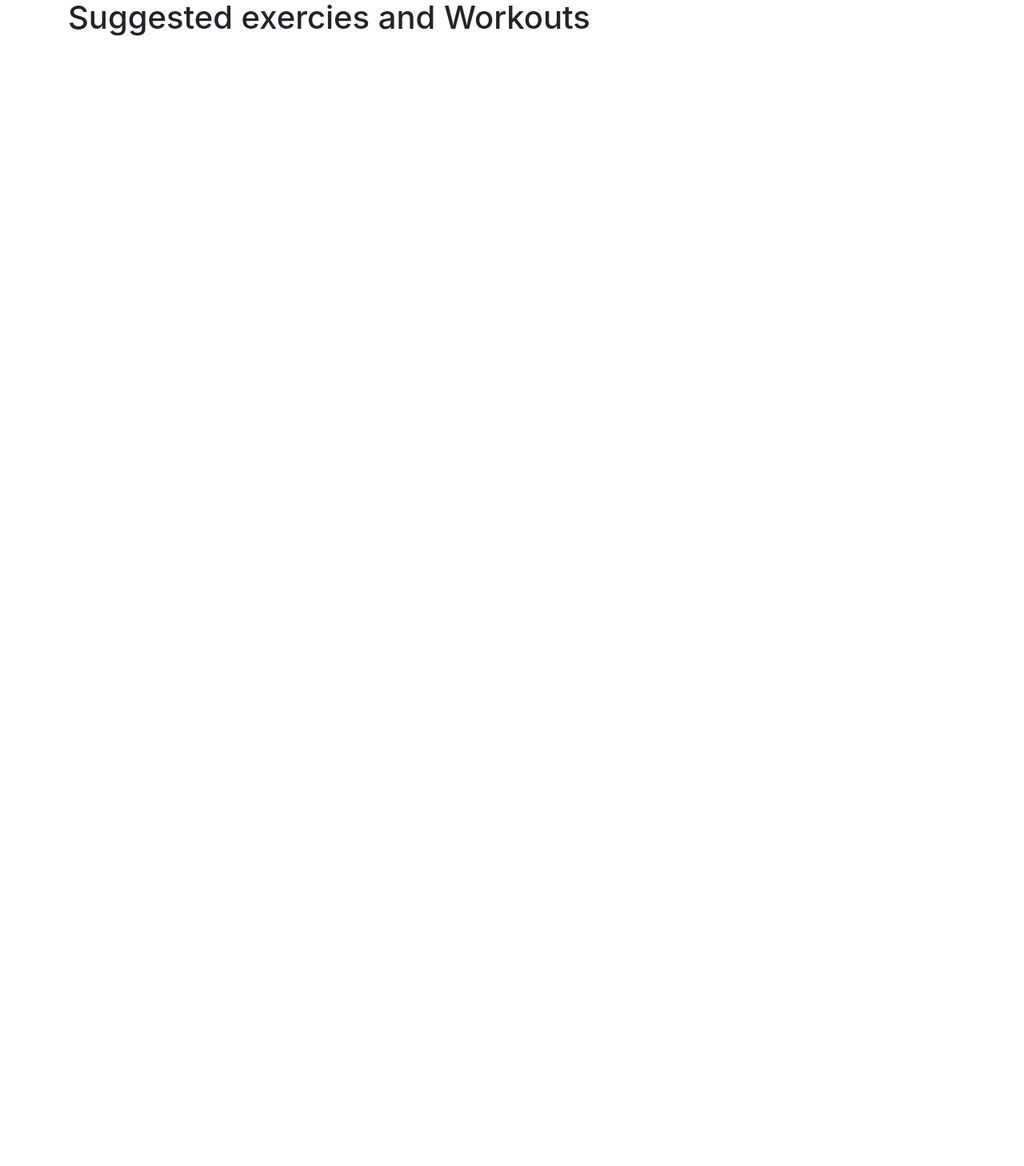
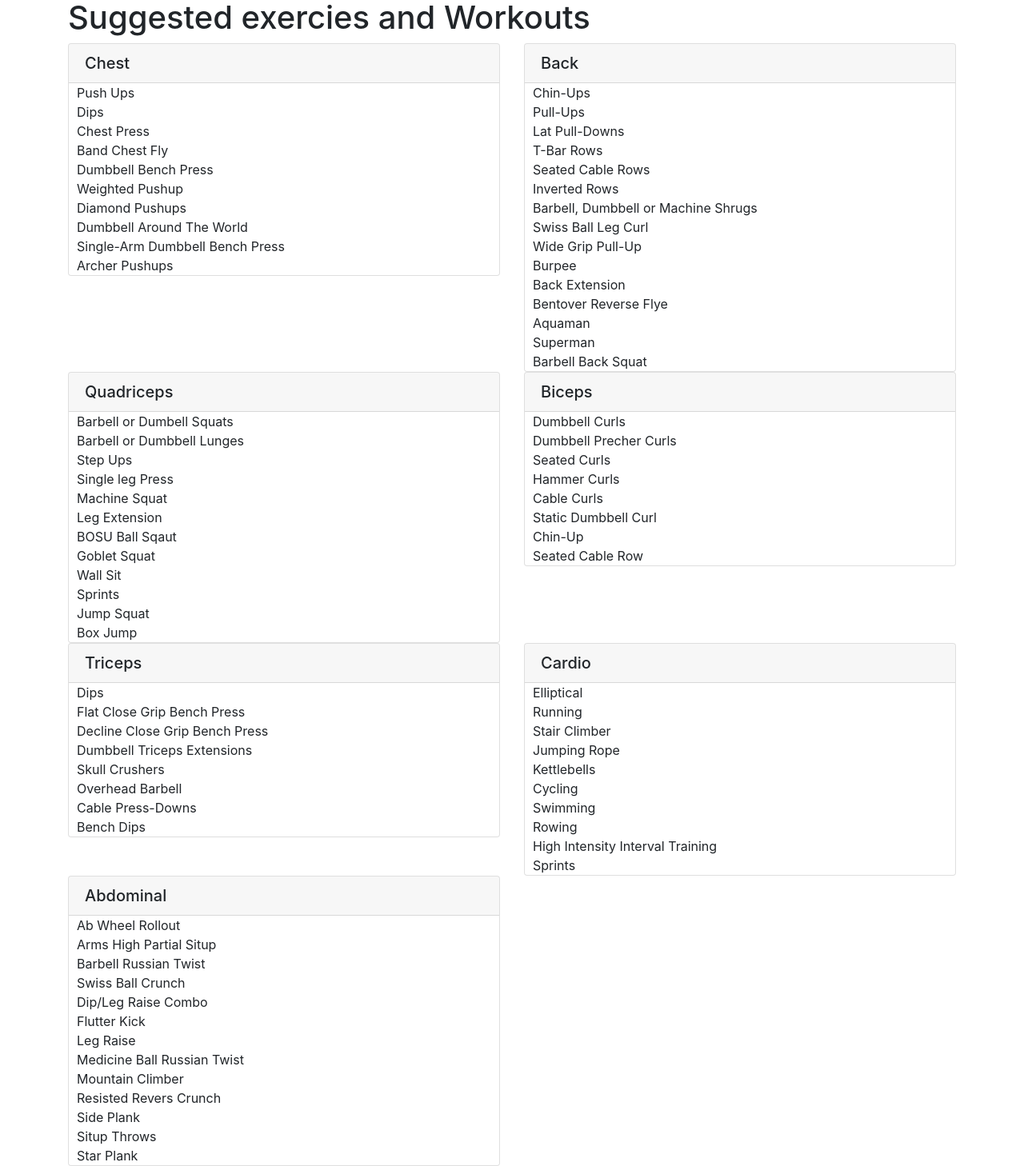
Before and after one commit to alonsor2/Exercise-App, a Vue app: page /Workouts in a window 1280 px wide. Shown: the part 144-1602 px from the top of the page at 80% size. Before the commit the page ends 800 px from the top, so only its background shows below. Built offline with nearby package versions, Linux system fonts and the light colour scheme.

Commit message:
Workouts Page

```diff
--- a/src/services/api_access.js
+++ b/src/services/api_access.js
@@ -11,7 +11,7 @@ export function Login(name){
 }
 
 export function GetWorkouts(){
-    return myFetch(api_root + `getWorkouts`);
+    return myFetch(api_root + `/getWorkouts`);
 }
 
 
--- a/src/views/Home.vue
+++ b/src/views/Home.vue
@@ -54,9 +54,13 @@
 
          <div class="card" style="width: 18rem;">
             <div class="card-body" id: cardBody>
-              <h5 class="card-title">Login(<i v-if="userId() !== null">(Welcome {{userId().name}})</i>)</h5>
+              <h5 class="card-title">Login</h5>
               <a @click.prevent="login" role="button" class="btn btn-dark" :class="{disabled: userId() !==null}" ></a>
-
+              <li v-for="u in state.users" :key="u.id"
+                 class="list-group-item">
+                 <img />
+                 <h5>{{u.name}}</h5>
+              </li>
             </div>
           </div>
        </div>
--- a/src/views/MyProfile.vue
+++ b/src/views/MyProfile.vue
@@ -5,7 +5,7 @@
   <div class="form-row">
     <div class="form-group col-md-6">
       <label for="inputEmail4">First Name</label>
-      <input type="email" class="form-control" id="inputEmail4" placeholder="First">
+      <input type="name" class="form-control" id="inputEmail4" placeholder="First">
     </div>
     <div class="form-group col-md-6">
       <label for="inputPassword4">Last Name</label>
@@ -34,15 +34,7 @@
       </select>
     </div>
   </div>
-  <div class="form-group">
-    <div class="form-check">
-      <input class="form-check-input" type="checkbox" id="gridCheck">
-      <label class="form-check-label" for="gridCheck">
-        Check me out
-      </label>
-    </div>
-  </div>
-  <button type="submit" class="btn btn-primary">Save</button>
+  <button type="save" class="btn btn-primary">Save</button>
 </form>
   </div>
 </template>
--- a/src/views/Workouts.vue
+++ b/src/views/Workouts.vue
@@ -1,5 +1,143 @@
 <template>
   <div class="Workouts">
-    <h1>Suggested exercies and Workouts</h1>
+  <h1>Suggested exercies and Workouts</h1>
+  <div class = "row">
+    <div class= "col-md-6">
+        <div class="card" >
+          <h5 class="card-header">Chest</h5>
+            <ul class="list-group list-group-flush">
+                <li>Push Ups</li>
+                <li>Dips</li>
+                <li>Chest Press</li>
+                <li>Band Chest Fly</li>
+                <li>Dumbbell Bench Press</li>
+                <li>Weighted Pushup</li>
+                <li> Diamond Pushups</li>
+                <li> Dumbbell Around The World</li>
+                <li>Single-Arm Dumbbell Bench Press</li>
+                <li>Archer Pushups</li>
+            </ul>
+        </div>
+      </div>
+      <div class= "col-md-6">
+        <div class="card" >
+          <h5 class="card-header">Back</h5>
+            <ul class="list-group list-group-flush">
+                <li>Chin-Ups</li>
+                <li>Pull-Ups</li>
+                <li>Lat Pull-Downs</li>
+                <li>T-Bar Rows</li>
+                <li>Seated Cable Rows</li>
+                <li>Inverted Rows</li>
+                <li>Barbell, Dumbbell or Machine Shrugs</li>
+                <li> Swiss Ball Leg Curl</li>
+                <li> Wide Grip Pull-Up</li>
+                <li>Burpee</li>
+                <li>Back Extension</li>
+                <li>Bentover Reverse Flye</li>
+                <li>Aquaman</li>
+                <li>Superman</li>
+                <li>Barbell Back Squat</li>
+            </ul>
+        </div>
+      </div>
+      <div class= "col-md-6">
+        <div class="card" >
+          <h5 class="card-header">Quadriceps</h5>
+            <ul class="list-group list-group-flush">
+                <li>Barbell or Dumbell Squats</li>
+                <li>Barbell or Dumbbell Lunges</li>
+                <li>Step Ups</li>
+                <li>Single leg Press</li>
+                <li>Machine Squat</li>
+                <li>Leg Extension</li>
+                <li>BOSU Ball Sqaut</li>
+                <li>Goblet Squat</li>
+                <li>Wall Sit</li>
+                <li>Sprints</li>
+                <li> Jump Squat</li>
+                <li>Box Jump</li>
+            </ul>
+        </div>
+      </div>
+      <div class= "col-md-6">
+        <div class="card" >
+          <h5 class="card-header">Biceps</h5>
+            <ul class="list-group list-group-flush">
+                <li>Dumbbell Curls</li>
+                <li>Dumbbell Precher Curls</li>
+                <li>Seated Curls</li>
+                <li>Hammer Curls</li>
+                <li>Cable Curls</li>
+                <li>Static Dumbbell Curl</li>
+                <li> Chin-Up</li>
+                <li> Seated Cable Row</li>
+            </ul>
+        </div>
+      </div>
+      <div class= "col-md-6">
+        <div class="card" >
+          <h5 class="card-header">Triceps</h5>
+            <ul class="list-group list-group-flush">
+                <li>Dips</li>
+                <li>Flat Close Grip Bench Press</li>
+                <li>Decline Close Grip Bench Press</li>
+                <li>Dumbbell Triceps Extensions</li>
+                <li>Skull Crushers</li>
+                <li>Overhead Barbell</li>
+                <li> Cable Press-Downs</li>
+                <li> Bench Dips</li>
+            </ul>
+        </div>
+      </div>
+        <div class= "col-md-6">
+        <div class="card" >
+          <h5 class="card-header">Cardio</h5>
+            <ul class="list-group list-group-flush">
+                <li>Elliptical</li>
+                <li>Running</li>
+                <li>Stair Climber</li>
+                <li>Jumping Rope</li>
+                <li>Kettlebells</li>
+                <li>Cycling</li>
+                <li> Swimming</li>
+                <li>Rowing</li>
+                <li>High Intensity Interval Training</li>
+                <li>Sprints</li>
+            </ul>
+        </div>
+      </div>
+       <div class= "col-md-6">
+        <div class="card" >
+          <h5 class="card-header">Abdominal</h5>
+            <ul class="list-group list-group-flush">
+                <li>Ab Wheel Rollout</li>
+                <li>Arms High Partial Situp</li>
+                <li>Barbell Russian Twist</li>
+                <li>Swiss Ball Crunch</li>
+                <li>Dip/Leg Raise Combo</li>
+                <li>Flutter Kick</li>
+                <li>Leg Raise</li>
+                <li>Medicine Ball Russian Twist</li>
+                <li>Mountain Climber</li>
+                <li>Resisted Revers Crunch</li>
+                <li>Side Plank</li>
+                <li>Situp Throws</li>
+                <li>Star Plank</li>
+            </ul>
+        </div>
+      </div>
+    </div>
   </div>
 </template>
+
+<style lang="scss">
+  li{
+    padding-left: 10px;
+    list-style: none;
+  }
+  .row{
+    padding: none;
+    margin: none;
+  }
+</style>
```
Also changed, not shown: 2 other files (tests, documents, lock files or other folders).
